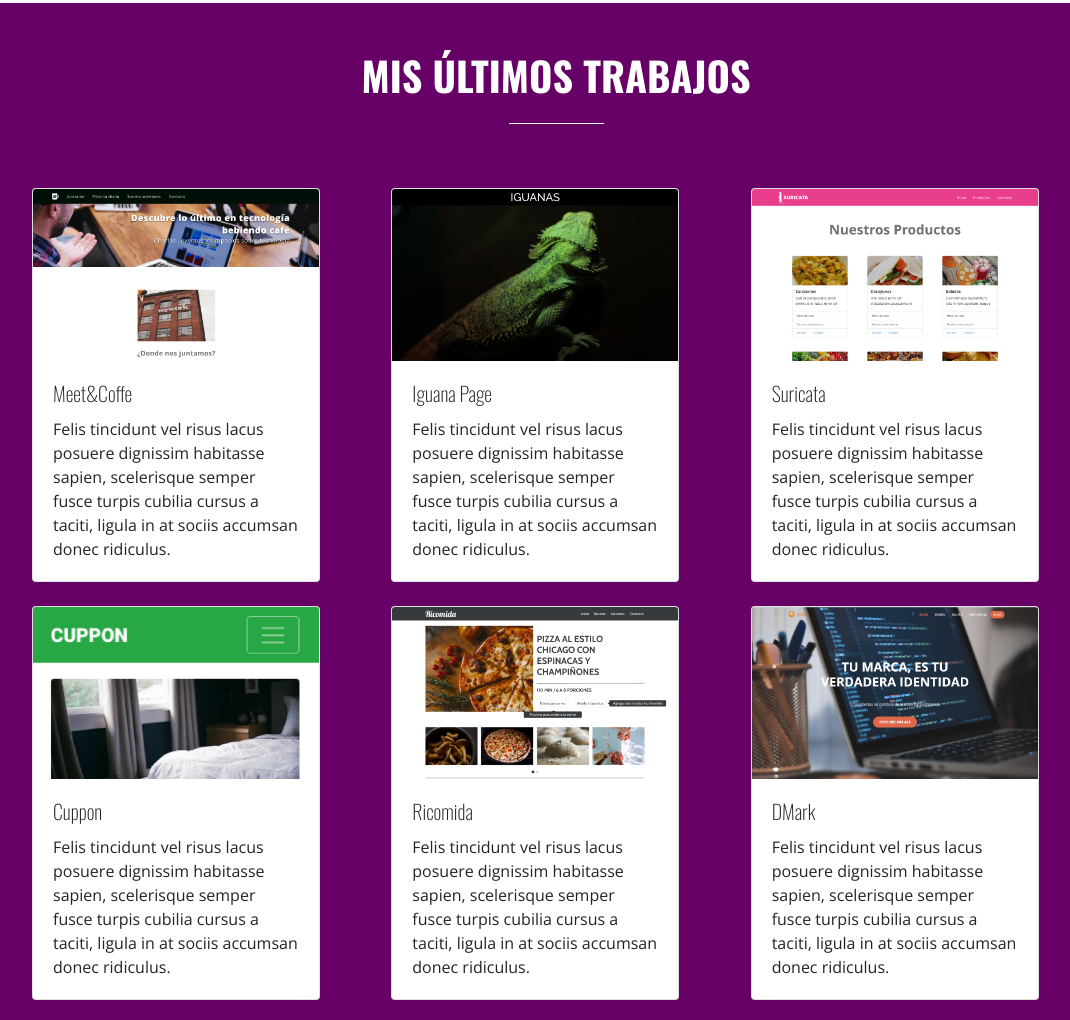
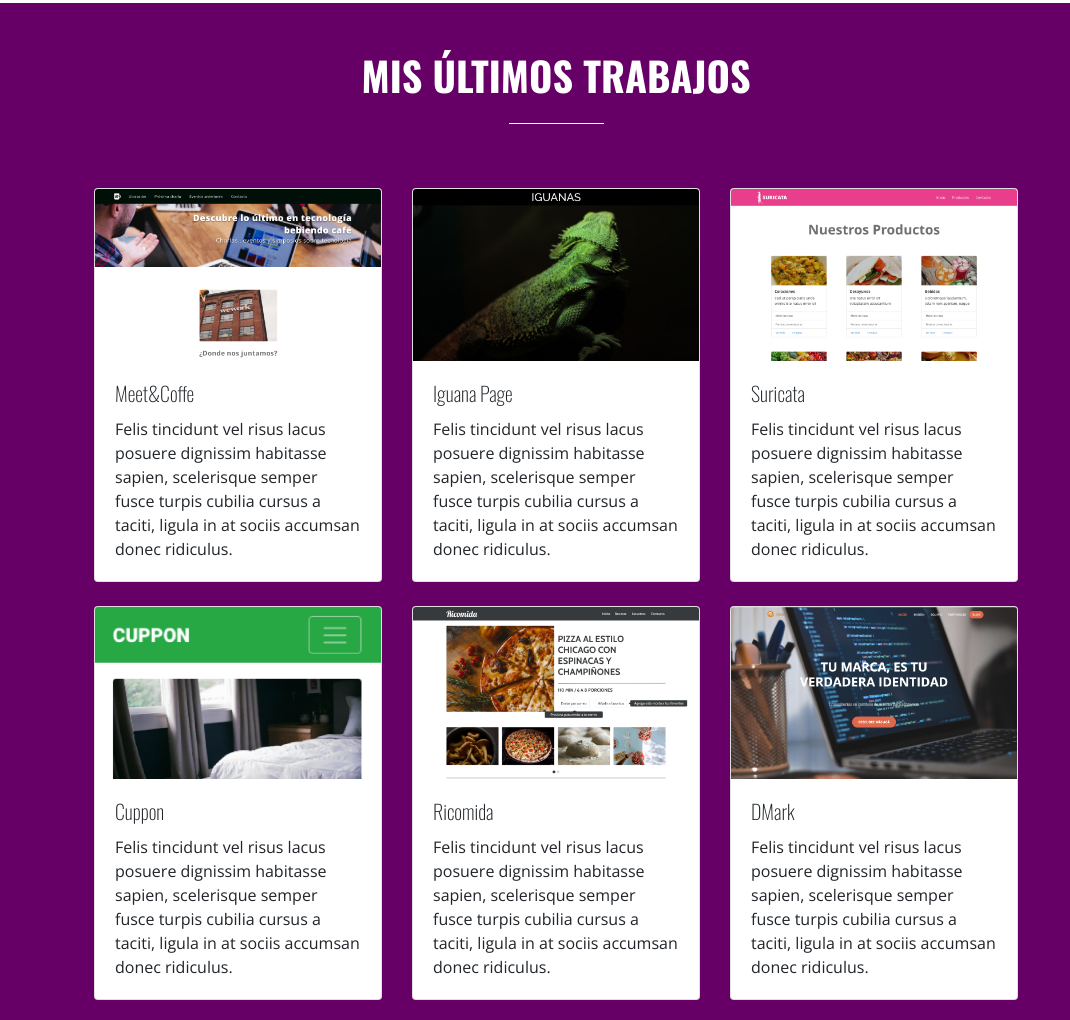
Before and after one commit to IgnacioBarrera/Prueba, a plain HTML site: page index.html in a window 1280 px wide. Shown: the part 1772-2792 px from the top of the page, without its empty margins (84-1154 px from the left). Drawn offline with nearby package versions, Linux system fonts and the light colour scheme; a script that the page names is missing.

Commit message:
arreglo cards

```diff
--- a/index.html
+++ b/index.html
@@ -5,7 +5,7 @@
     <meta name="viewport" content="width=device-width, initial-scale=1.0">
     <meta name="Ignacio Barrera García" content="author">
 
-    <title>Document</title>
+    <title>Magdalena</title>
        <!--Mi estilo-->
        <link rel="stylesheet" href="assets/css/style.css">
 
@@ -125,7 +125,7 @@
 
       <div class="container">
         <div class="row justify-content-center m-3">
-          <div class="col-lg-4 mb-4">
+          <div class="col-lg-4 mb-4" style="max-width: min-content;">
                 <div class="card" style="width: 18rem;">
                   <a href="http://meetyycoffee.tk" target="_blank"><img src="assets/img/meet_coffee.png" class="card-img-top" alt="Meetandcoffee"></a>
                   <div class="card-body">
@@ -135,7 +135,7 @@
                 </div>
           </div>
 
-          <div class="col-lg-4 mb-4">
+          <div class="col-lg-4 mb-4" style="max-width: min-content;">
                 <div class="card" style="width: 18rem;">
                   <img src="assets/img/iguana_page.png" class="card-img-top" alt="iguana">
                   <div class="card-body">
@@ -145,7 +145,7 @@
                 </div>
           </div>
 
-          <div class="col-lg-4 mb-4">
+          <div class="col-lg-4 mb-4" style="max-width: min-content;">
                 <div class="card" style="width: 18rem;">
                   <img src="assets/img/suricata.png" class="card-img-top" alt="suricata">
                   <div class="card-body">
@@ -155,7 +155,7 @@
                 </div>
           </div>
 
-          <div class="col-lg-4 mb-4">
+          <div class="col-lg-4 mb-4" style="max-width: min-content;">
                 <div class="card" style="width: 18rem;">
                   <img src="assets/img/cuppon.png" class="card-img-top" alt="cuppon">
                   <div class="card-body">
@@ -165,7 +165,7 @@
                 </div>
           </div>
 
-          <div class="col-lg-4 mb-4">
+          <div class="col-lg-4 mb-4" style="max-width: min-content;">
                 <div class="card" style="width: 18rem;">
                   <img src="assets/img/ricomida.png" class="card-img-top" alt="ricomida">
                   <div class="card-body">
@@ -175,7 +175,7 @@
                 </div>
           </div>
 
-          <div class="col-lg-4 mb-4">
+          <div class="col-lg-4 mb-4" style="max-width: min-content;">
                 <div class="card" style="width: 18rem;">
                   <img src="assets/img/dmark.png" class="card-img-top" alt="dmark">
                   <div class="card-body">
```
